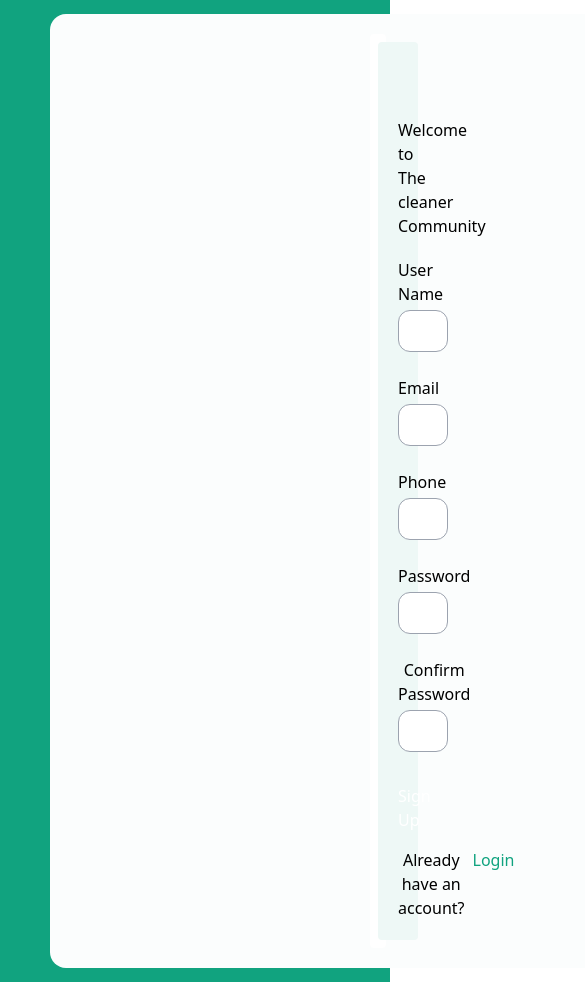
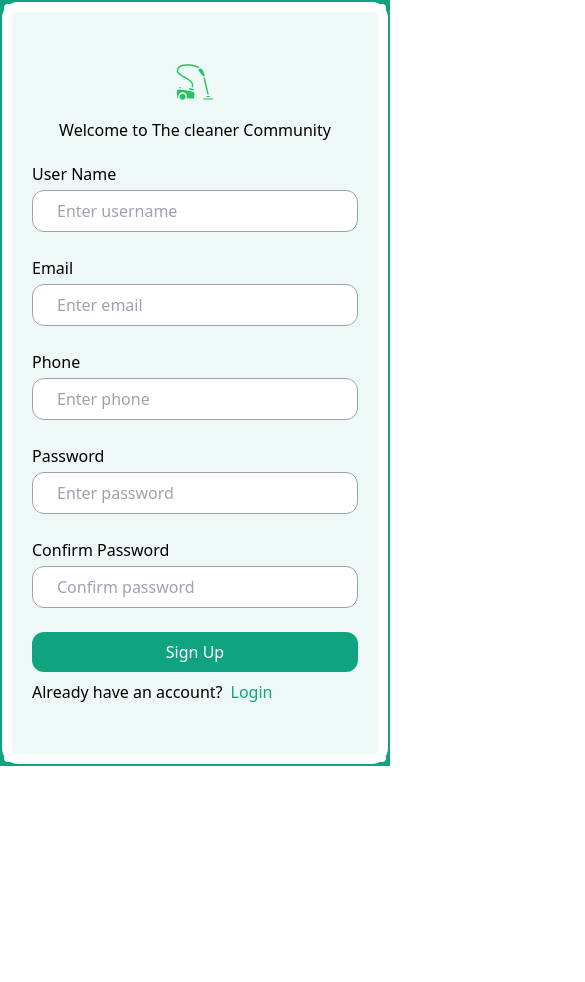
Before and after one commit to angeiradu/The_Cleaner_Community, a React (Create React App) app: page /signup in a window 390 px wide. Shown: the top 982 px of the page, 585 px wide, since content can reach past the window. After the commit the page ends 844 px from the top, so only its background shows below. Built offline with nearby package versions, Linux system fonts and the light colour scheme.

Commit message:
Responsive for login/signup

```diff
--- a/src/Pages/Login.jsx
+++ b/src/Pages/Login.jsx
@@ -37,10 +37,10 @@ export default function Login() {
   };
 
   return (
-    <div className="bg-[#11a37f] p-[50px]">
-      <div className="bg-[#fbfdfd] rounded-2xl py-[50px] px-[320px]">
+    <div className="bg-[#11a37f] p-[2px] md:h-screen flex md:justify-center md:p-[50px] lg:p-[50px] xl:p-[50px]">
+      <div className="bg-[#fbfdfd] rounded-2xl py-[2px] md:py-[50px] w-full lg:py-[50px] xl:py-[50px]  px-[2px]  lg:px-[320px] xl:px-[320px]">
         <div className="bg-[#ffffff] p-2 rounded">
-          <div className="bg-[#eef8f6] p-[20px] rounded text-center">
+          <div className="bg-[#eef8f6] py-[150px] md:py-[220px] lg:py-[20px] xl:py-[20px] p-[20px] rounded text-center">
             <div>
               <div className="flex justify-center mb-4">
                 <GiVacuumCleaner className="text-green-500 text-[40px]" />
--- a/src/Pages/Signup.jsx
+++ b/src/Pages/Signup.jsx
@@ -66,10 +66,10 @@ export default function Signup() {
   };
 
   return (
-    <div className="bg-[#11a37f] px-[50px] py-[14px]">
-      <div className="bg-[#fbfdfd] rounded-2xl py-[20px] px-[320px]">
+    <div className="bg-[#11a37f] p-[2px]  flex md:justify-center md:p-[50px] lg:p-[50px] xl:p-[50px]">
+      <div className="bg-[#fbfdfd] rounded-2xl py-[2px] md:py-[50px] w-full lg:py-[50px] xl:py-[50px]  px-[2px]  lg:px-[320px] xl:px-[320px]">
         <div className="bg-[#ffffff] p-2 rounded">
-          <div className="bg-[#eef8f6] p-[20px] rounded text-center">
+          <div className="bg-[#eef8f6] py-[50px] md:py-[20px] lg:py-[20px] xl:py-[20px] p-[20px] rounded text-center">
             <div>
               <div className="flex justify-center mb-4">
                 <GiVacuumCleaner className="text-green-500 text-[40px]" />
```
